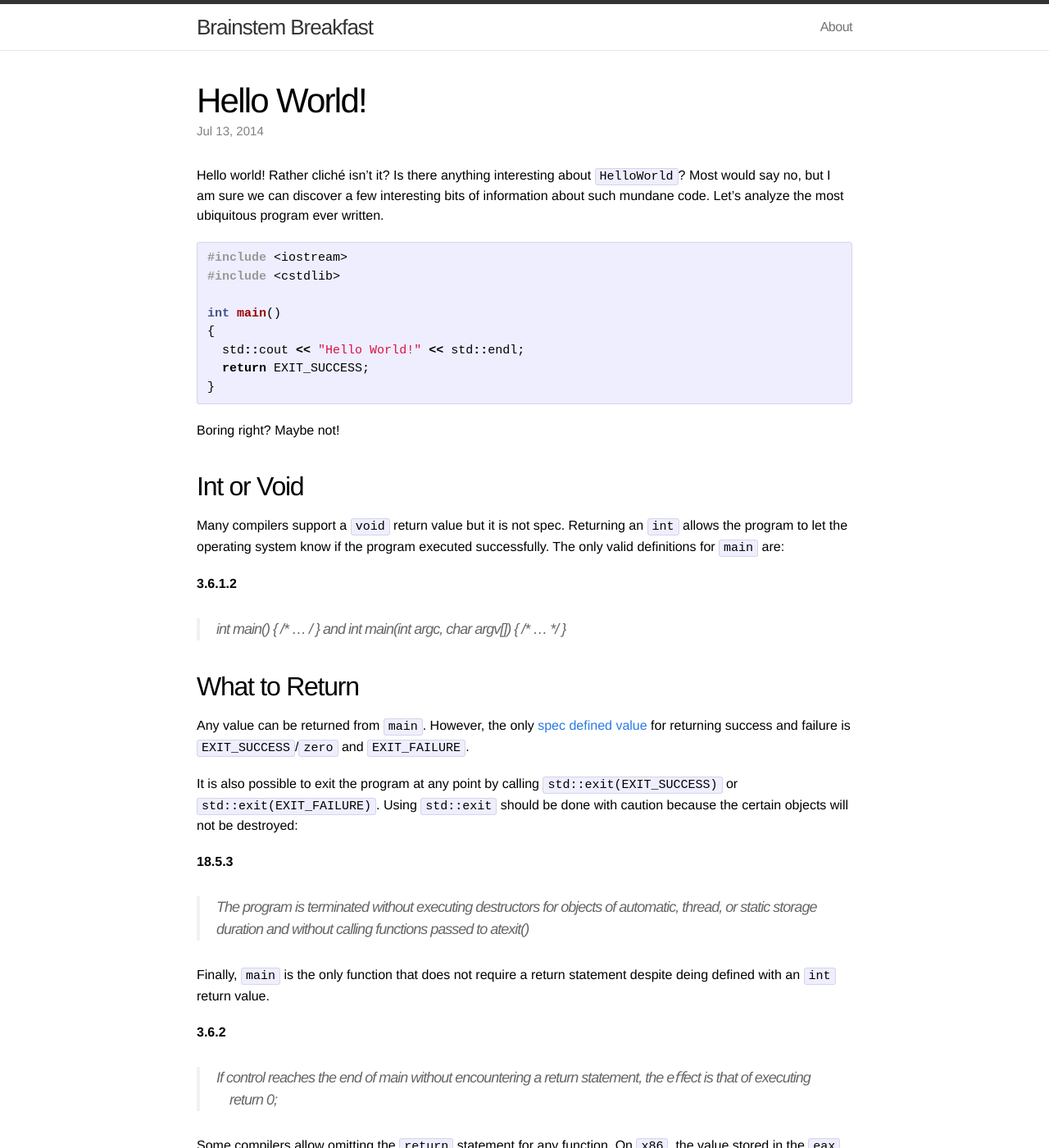
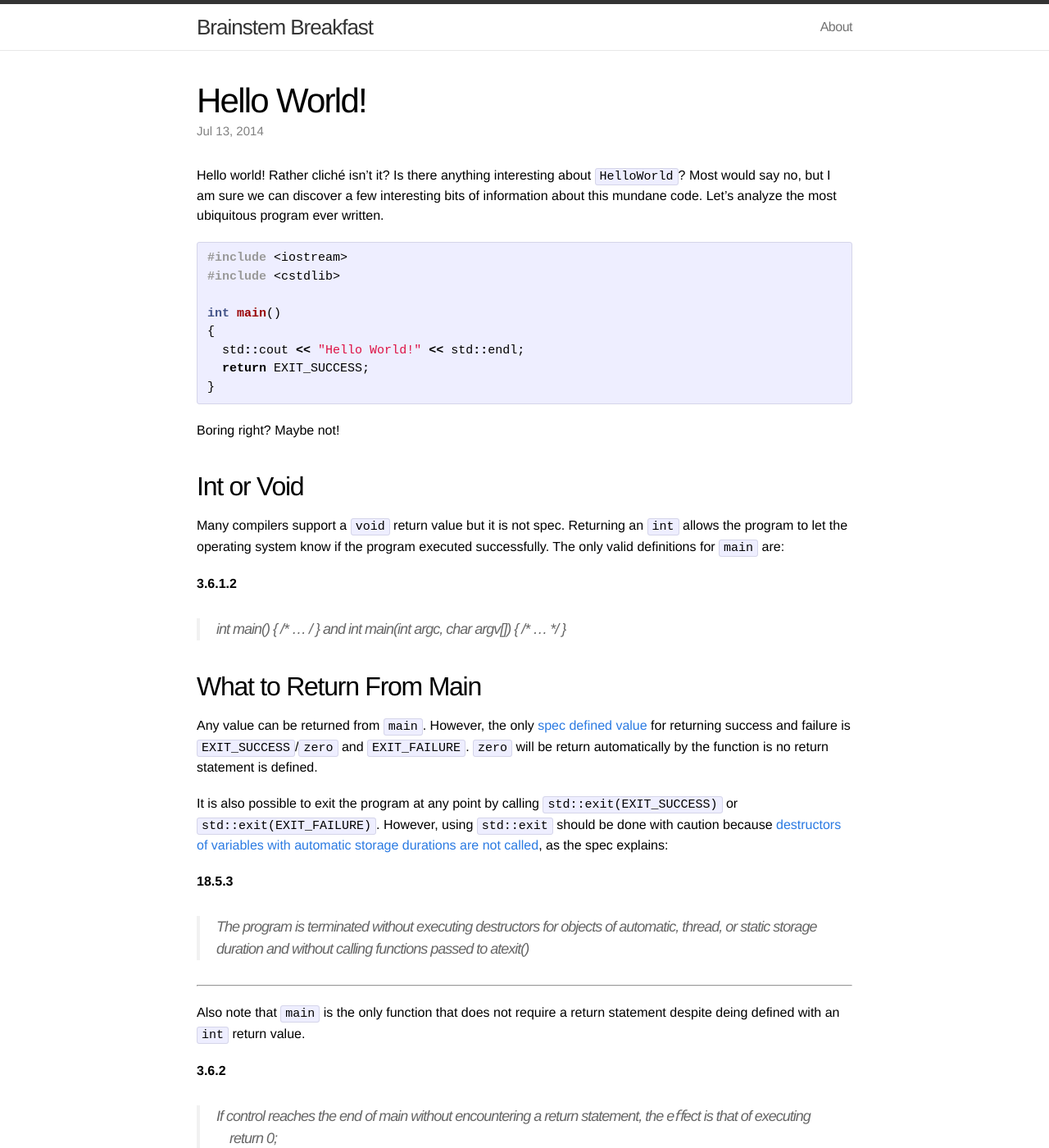
Before and after one commit to brianrackle/brianrackle.github.io, a Jekyll site: the page built from _posts/2014-07-13-hello-world.markdown, in a window 1280 px wide and 1400 px high. Shown: the whole window at 82% size. Built offline with Jekyll 4.4.1, drawn with Linux system fonts in a browser that asks for light colours; some of the changed text lies outside the part shown.

Commit message:
hello world cleanup

```diff
--- a/_posts/2014-07-13-hello-world.markdown
+++ b/_posts/2014-07-13-hello-world.markdown
@@ -3,10 +3,10 @@
 title:  "Hello World!"
 date:   2014-07-13 22:02:44
 categories: update basics history
-tags: c++ c history basics iostream flush return int
+tags: c++ c history basics return int
 ---
 
-Hello world! Rather cliché isn't it? Is there anything interesting about `HelloWorld`? Most would say no, but I am sure we can discover a few interesting bits of information about such mundane code. Let's analyze the most ubiquitous program ever written.
+Hello world! Rather cliché isn't it? Is there anything interesting about `HelloWorld`? Most would say no, but I am sure we can discover a few interesting bits of information about this mundane code. Let's analyze the most ubiquitous program ever written.
 
 {% highlight c++ %}
 #include <iostream>
@@ -22,7 +22,7 @@
 Boring right? Maybe not!
 
 Int or Void
-------------
+---
 Many compilers support a `void` return value but it is not spec. Returning an `int` allows the program to let the operating system know if the program executed successfully. The only valid definitions for `main` are:
 
 **3.6.1.2**
@@ -31,17 +31,19 @@
 > and
 > int main(int argc, char* argv[]) { /* ... */ }
 
-What to Return
---------------
-Any value can be returned from `main`. However, the only <i class="icon-share"></i>[spec defined value][exit_status] for returning success and failure is `EXIT_SUCCESS`/`zero` and `EXIT_FAILURE`.
+What to Return From Main
+---
+Any value can be returned from `main`. However, the only <i class="icon-share"></i>[spec defined value][exit_status] for returning success and failure is `EXIT_SUCCESS`/`zero` and `EXIT_FAILURE`. `zero` will be return automatically by the function is no return statement is defined.
 
-It is also possible to exit the program at any point by calling `std::exit(EXIT_SUCCESS)` or `std::exit(EXIT_FAILURE)`. Using `std::exit` should be done with caution because the certain objects will not be destroyed:
+It is also possible to exit the program at any point by calling `std::exit(EXIT_SUCCESS)` or `std::exit(EXIT_FAILURE)`. However, using `std::exit` should be done with caution because <i class="icon-share"></i>[destructors of variables with automatic storage durations are not called][exit], as the spec explains:
 
 **18.5.3**
 
 > The program is terminated without executing destructors for objects of automatic, thread, or static storage duration and without calling functions passed to atexit()
 
-Finally, `main` is the only function that does not require a return statement despite deing defined with an `int` return value.
+___
+
+Also note that `main` is the only function that does not require a return statement despite deing defined with an `int` return value.
 
 **3.6.2**
 
@@ -50,8 +52,16 @@
 
 Some compilers  allow omitting the `return` statement for any function. On `x86`, the value stored in the `eax` register is used to store the function `return` value. If the `return` value has not been set, then the value in `eax` remains undefined.
 
-The History
-----------
+The History of Return Values
+---
 Originally, `C` did not have a `void` type. Not having `void` meant that every function needed to define some `return` value. This lead to programmers adopting the convention of explicitly using `return 0;` on any function that did not require a return value.
 
+Summation
+---
+If you made it here, I applaud you. Understanding specs is not the most exciting thing but hopefully you learned something and can use the information to become a better programmer.
+
+See you next time!
+
+
 [exit_status]: http://en.cppreference.com/w/cpp/utility/program/EXIT_status
+[exit]: http://en.cppreference.com/w/cpp/utility/program/exit
```
